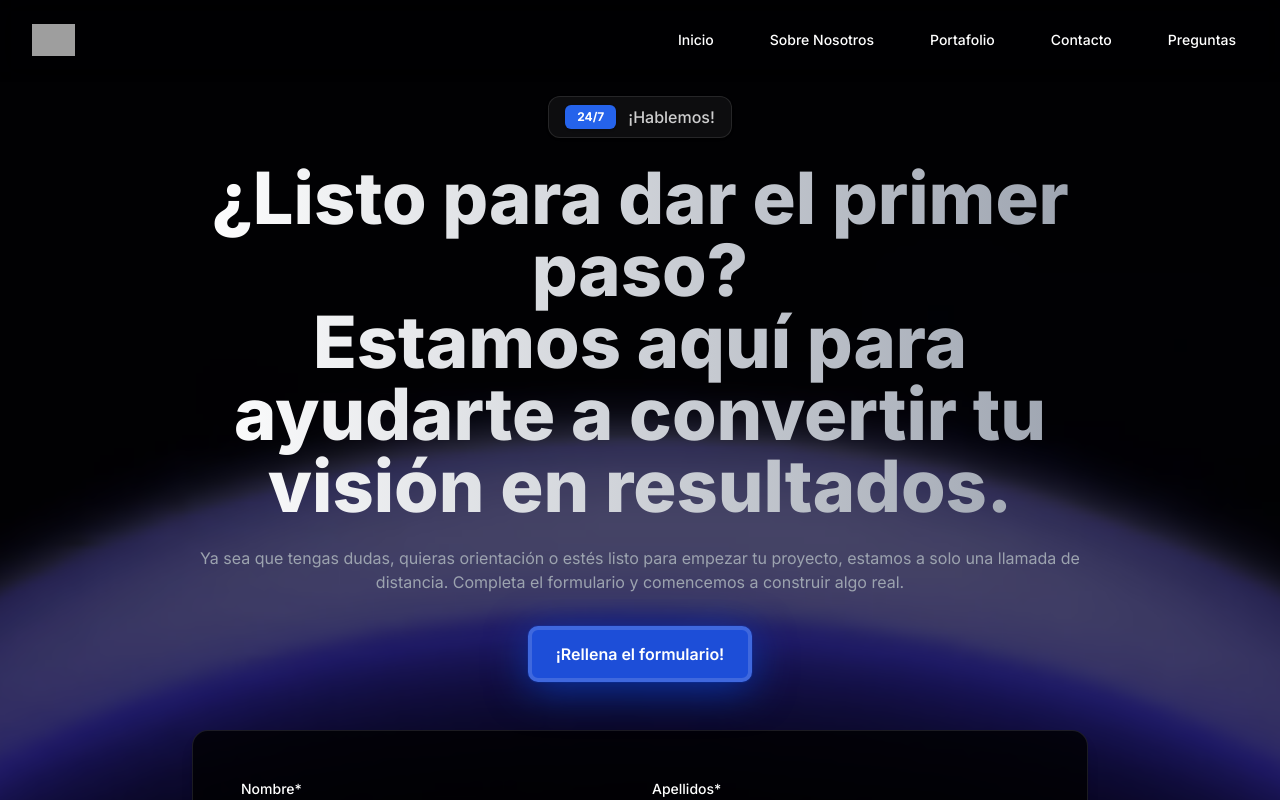
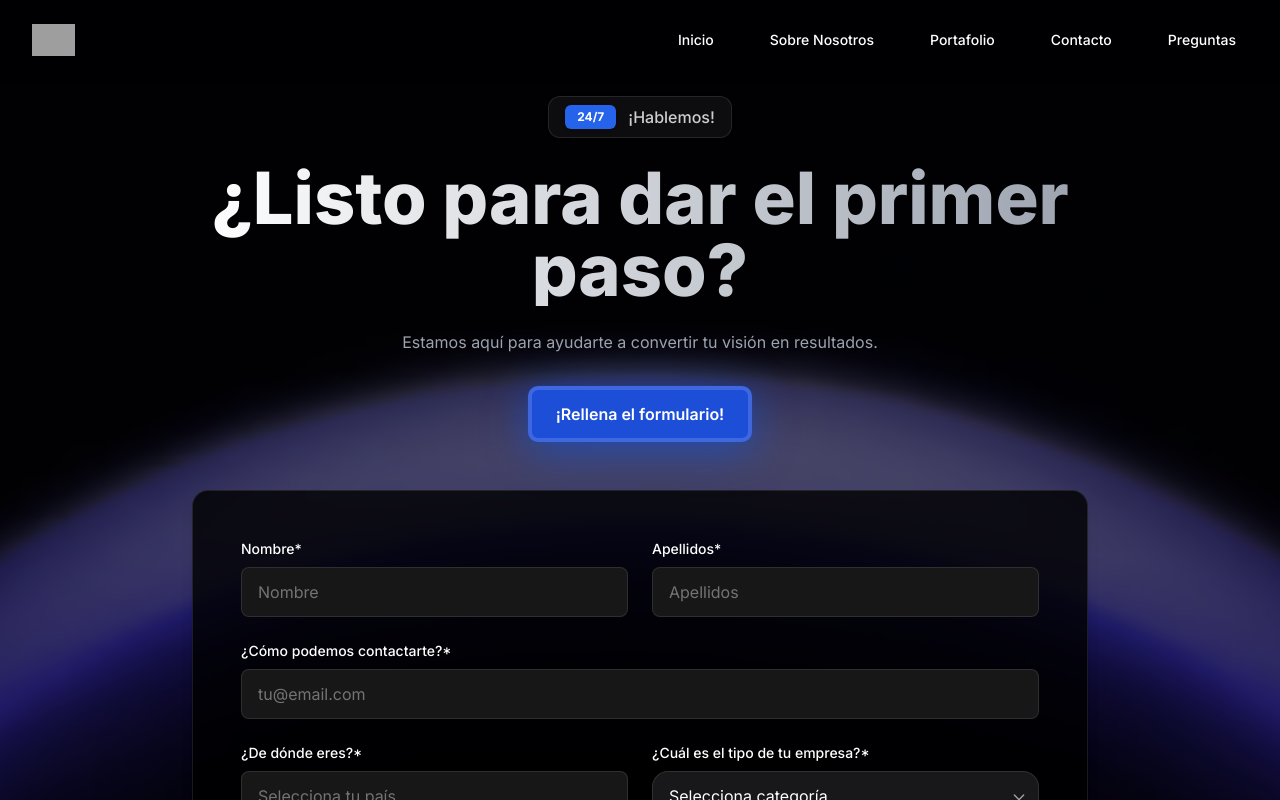
Before and after one commit to NicoMM8/darox-portfolio, a Next.js app in the folder darox-portfolio/: page /contacto in a window 1280 px wide. Shown: the top 800 px of the page. Built offline with nearby package versions, Linux system fonts and the light colour scheme; grey boxes are pictures that could not be loaded.

Commit message:
Modificados textos

```diff
--- a/darox-portfolio/src/pages/about.tsx
+++ b/darox-portfolio/src/pages/about.tsx
@@ -124,7 +124,7 @@
             <span className="text-white/80">Lideramos ideas hacia el éxito real</span>
           </h1>
           {/* Subtítulo */}
-          <p className="text-base sm:text-lg md:text-xl text-gray-300 text-center max-w-2xl mb-10 font-medium">
+          <p className="text-base sm:text-lg md:text-xl text-gray-300 text-justify max-w-2xl mb-10 font-medium">
             En Darox BM combinamos diseño, estrategia y tecnología para transformar ideas en negocios rentables.
             Somos tu socio creativo y resolutivo: expertos en branding, desarrollo web, automatización con IA y marketing digital.
             Creemos en el poder de construir marcas auténticas con resultados tangibles.
--- a/darox-portfolio/src/pages/contacto.tsx
+++ b/darox-portfolio/src/pages/contacto.tsx
@@ -69,11 +69,9 @@
             </div>
             <h1 className="text-6xl md:text-7xl font-extrabold bg-gradient-to-r from-white to-gray-400 bg-clip-text text-transparent leading-tight text-center">
               ¿Listo para dar el primer paso?
-              <br />
-              Estamos aquí para ayudarte a convertir tu visión en resultados.
             </h1>
             <span className="text-base text-gray-400 text-center">
-              Ya sea que tengas dudas, quieras orientación o estés listo para empezar tu proyecto, estamos a solo una llamada de distancia. Completa el formulario y comencemos a construir algo real.
+              Estamos aquí para ayudarte a convertir tu visión en resultados.
             </span>
             <a
               href="#form"
```
